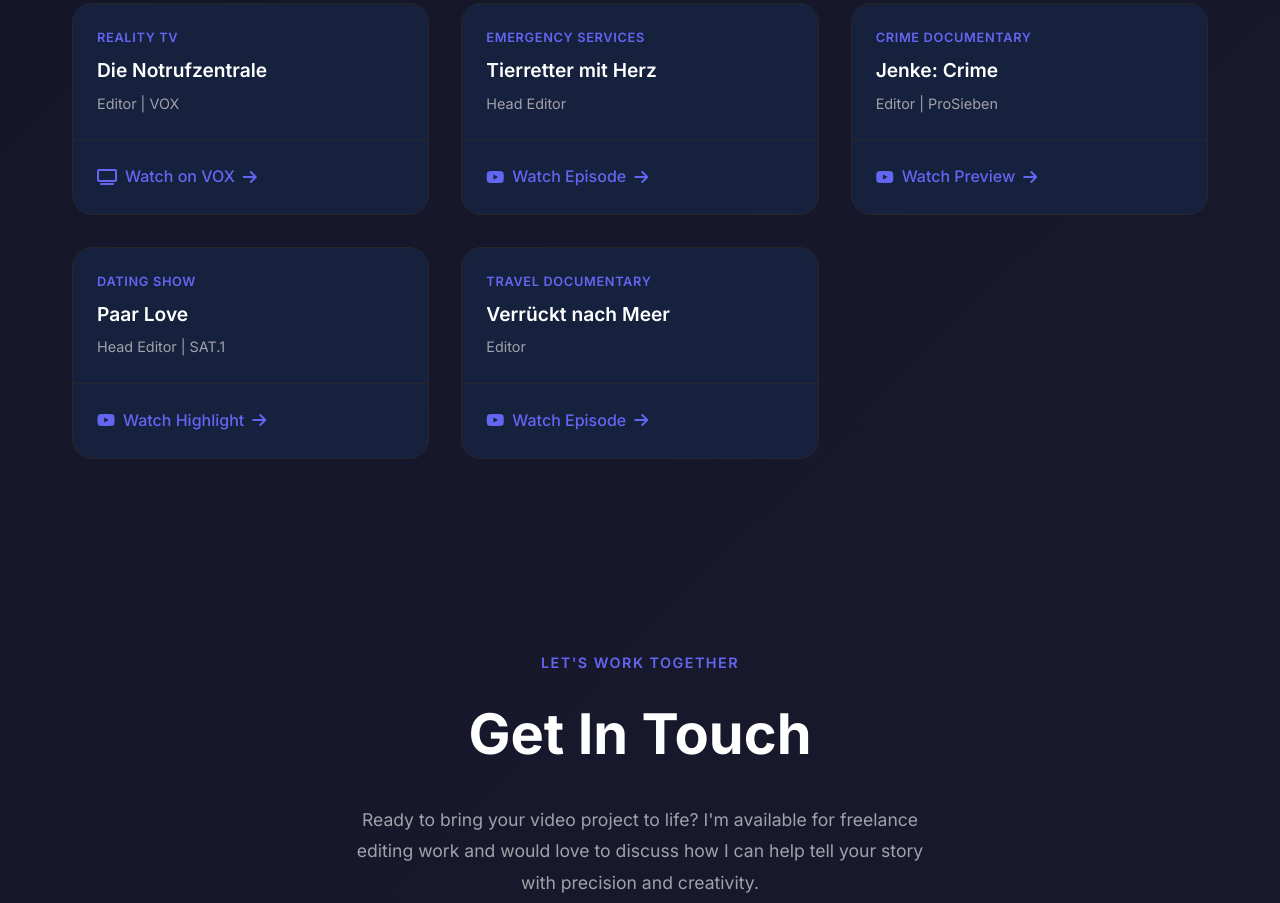
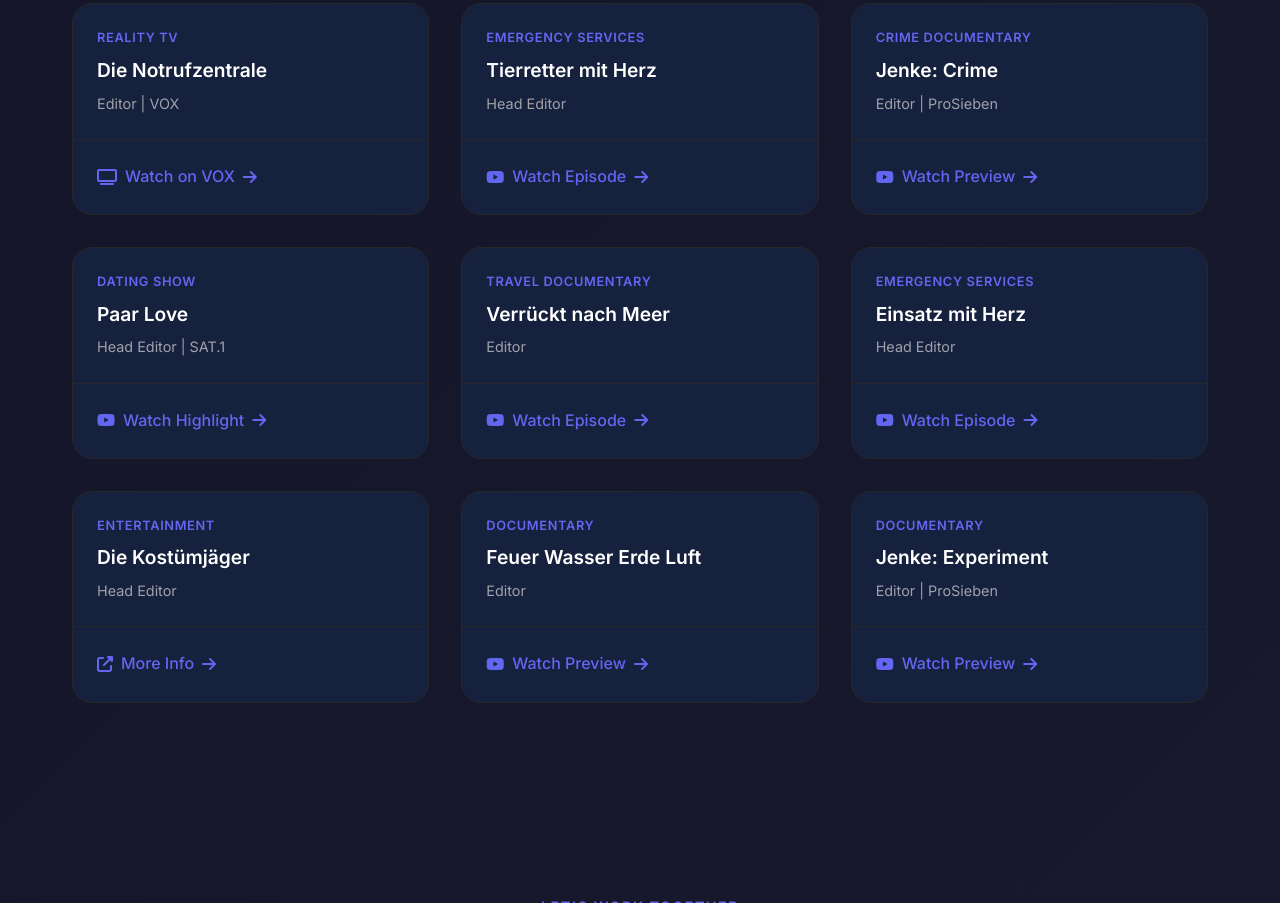
Before and after one commit to quibitai/tobiport, a plain HTML site: page index.html in a window 1280 px wide. Shown: the part 4402-5305 px from the top of the page. Drawn offline with Linux system fonts and the light colour scheme.

Commit message:
Update portfolio with working video links - Replace placeholder links with actual YouTube, VOX, and Fandango Film URLs for all featured projects

```diff
--- a/index.html
+++ b/index.html
@@ -848,7 +848,7 @@
                     <p class="work-role">Head Editor | SWR</p>
                 </div>
                 <div class="work-card-body">
-                    <a href="https://www.youtube.com/watch?v=UCK6jlnWA8t-XgUxwZJJHkQA" class="work-link" target="_blank">
+                    <a href="https://www.youtube.com/watch?v=zbVz7_OJNsQ&list=PL1BMduwJCLydaCYAewR7PbADMw46qhSTb" class="work-link" target="_blank">
                         <i class="fab fa-youtube"></i>
                         Watch on YouTube
                         <i class="fas fa-arrow-right"></i>
@@ -859,11 +859,11 @@
             <div class="work-card">
                 <div class="work-card-header">
                     <div class="work-genre">Game Show</div>
-                    <h3 class="work-title">Halbpension mit Schmitz XXL</h3>
+                    <h3 class="work-title">Halbpension mit Schmitz</h3>
                     <p class="work-role">Head Editor | SAT.1</p>
                 </div>
                 <div class="work-card-body">
-                    <a href="https://www.youtube.com/watch?v=UCwW-l8qRdZ23_quLckn2j8A" class="work-link" target="_blank">
+                    <a href="https://www.youtube.com/watch?v=TXIPKDAA0g8" class="work-link" target="_blank">
                         <i class="fab fa-youtube"></i>
                         Watch on YouTube
                         <i class="fas fa-arrow-right"></i>
@@ -874,11 +874,11 @@
             <div class="work-card">
                 <div class="work-card-header">
                     <div class="work-genre">Nature Documentary</div>
-                    <h3 class="work-title">Tierbabys - Süß und Wild</h3>
+                    <h3 class="work-title">Tierbabys - Wild & Süß!</h3>
                     <p class="work-role">Editor | VOX</p>
                 </div>
                 <div class="work-card-body">
-                    <a href="https://www.youtube.com/watch?v=UCl3dW7vybCbnDl3aOe7RfPg" class="work-link" target="_blank">
+                    <a href="https://www.youtube.com/watch?v=T9IDBbhq8hg" class="work-link" target="_blank">
                         <i class="fab fa-youtube"></i>
                         Watch Preview
                         <i class="fas fa-arrow-right"></i>
@@ -908,7 +908,7 @@
                     <p class="work-role">Head Editor</p>
                 </div>
                 <div class="work-card-body">
-                    <a href="https://www.youtube.com/watch?v=UCqcXEmX-ZyXrP5016j6scYg" class="work-link" target="_blank">
+                    <a href="https://www.youtube.com/watch?v=e2ktOnl6w10" class="work-link" target="_blank">
                         <i class="fab fa-youtube"></i>
                         Watch Episode
                         <i class="fas fa-arrow-right"></i>
@@ -923,7 +923,7 @@
                     <p class="work-role">Editor | ProSieben</p>
                 </div>
                 <div class="work-card-body">
-                    <a href="https://www.youtube.com/watch?v=UCh-Ftqf4si1HFVtDm7Y10yg" class="work-link" target="_blank">
+                    <a href="https://www.youtube.com/watch?v=OPg_RHBS5-Q" class="work-link" target="_blank">
                         <i class="fab fa-youtube"></i>
                         Watch Preview
                         <i class="fas fa-arrow-right"></i>
@@ -938,7 +938,7 @@
                     <p class="work-role">Head Editor | SAT.1</p>
                 </div>
                 <div class="work-card-body">
-                    <a href="https://www.youtube.com/watch?v=UCwW-l8qRdZ23_quLckn2j8A" class="work-link" target="_blank">
+                    <a href="https://www.youtube.com/watch?v=0bONpYQuq2Y" class="work-link" target="_blank">
                         <i class="fab fa-youtube"></i>
                         Watch Highlight
                         <i class="fas fa-arrow-right"></i>
@@ -953,9 +953,69 @@
                     <p class="work-role">Editor</p>
                 </div>
                 <div class="work-card-body">
-                    <a href="https://www.youtube.com/watch?v=UCqcXEmX-ZyXrP5016j6scYg" class="work-link" target="_blank">
+                    <a href="https://www.youtube.com/watch?v=7VkntMsqxqY" class="work-link" target="_blank">
                         <i class="fab fa-youtube"></i>
                         Watch Episode
+                        <i class="fas fa-arrow-right"></i>
+                    </a>
+                </div>
+            </div>
+
+            <div class="work-card">
+                <div class="work-card-header">
+                    <div class="work-genre">Emergency Services</div>
+                    <h3 class="work-title">Einsatz mit Herz</h3>
+                    <p class="work-role">Head Editor</p>
+                </div>
+                <div class="work-card-body">
+                    <a href="https://www.youtube.com/watch?v=h3hl3O2nLO0" class="work-link" target="_blank">
+                        <i class="fab fa-youtube"></i>
+                        Watch Episode
+                        <i class="fas fa-arrow-right"></i>
+                    </a>
+                </div>
+            </div>
+
+            <div class="work-card">
+                <div class="work-card-header">
+                    <div class="work-genre">Entertainment</div>
+                    <h3 class="work-title">Die Kostümjäger</h3>
+                    <p class="work-role">Head Editor</p>
+                </div>
+                <div class="work-card-body">
+                    <a href="https://www.fandangofilm.de/produktionen/die-kostuem-jaeger/" class="work-link" target="_blank">
+                        <i class="fas fa-external-link-alt"></i>
+                        More Info
+                        <i class="fas fa-arrow-right"></i>
+                    </a>
+                </div>
+            </div>
+
+            <div class="work-card">
+                <div class="work-card-header">
+                    <div class="work-genre">Documentary</div>
+                    <h3 class="work-title">Feuer Wasser Erde Luft</h3>
+                    <p class="work-role">Editor</p>
+                </div>
+                <div class="work-card-body">
+                    <a href="https://www.youtube.com/watch?v=hLsvuZUPQpo" class="work-link" target="_blank">
+                        <i class="fab fa-youtube"></i>
+                        Watch Preview
+                        <i class="fas fa-arrow-right"></i>
+                    </a>
+                </div>
+            </div>
+
+            <div class="work-card">
+                <div class="work-card-header">
+                    <div class="work-genre">Documentary</div>
+                    <h3 class="work-title">Jenke: Experiment</h3>
+                    <p class="work-role">Editor | ProSieben</p>
+                </div>
+                <div class="work-card-body">
+                    <a href="https://www.youtube.com/watch?v=H_2L7-2FBTQ" class="work-link" target="_blank">
+                        <i class="fab fa-youtube"></i>
+                        Watch Preview
                         <i class="fas fa-arrow-right"></i>
                     </a>
                 </div>
@@ -1006,7 +1066,7 @@
         <div class="footer-content">
             <p>&copy; 2024 Tobias Efler. Professional Video Editor. All rights reserved.</p>
             <p>Available for freelance projects worldwide.</p>
-        </div>
+    </div>
     </footer>
 
     <script>
```
